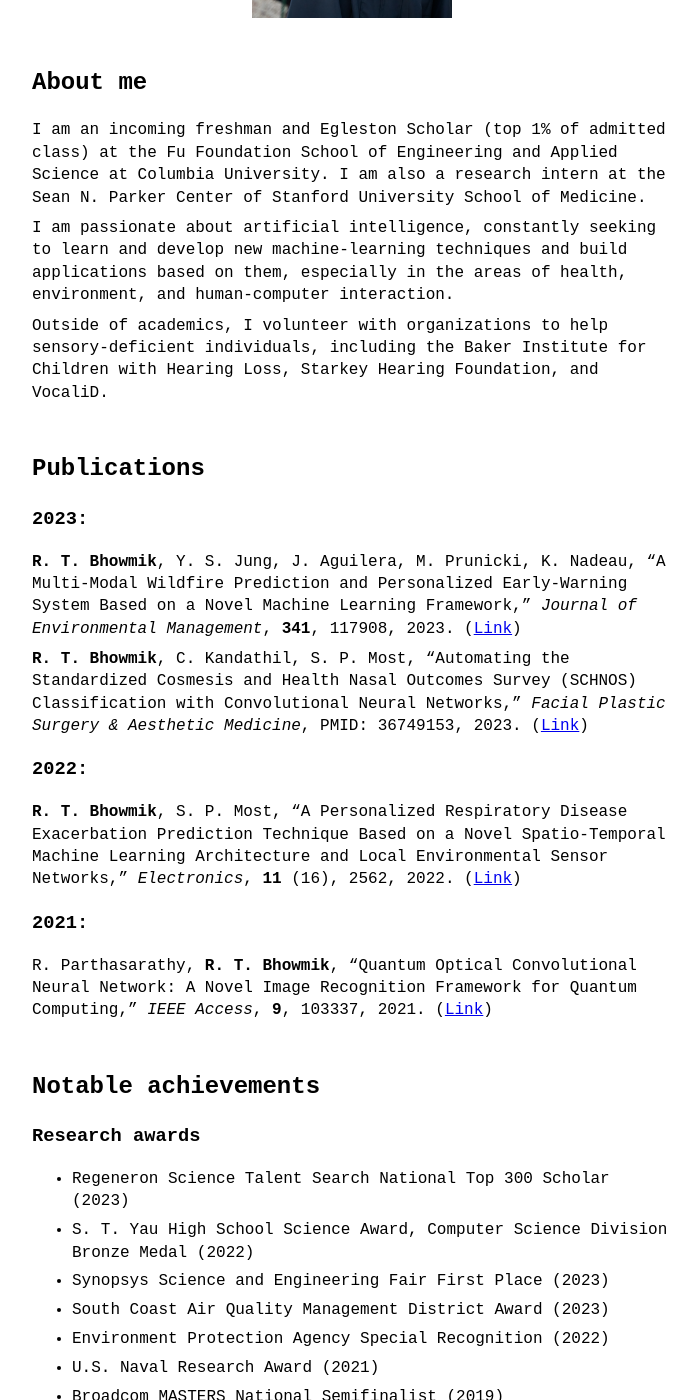
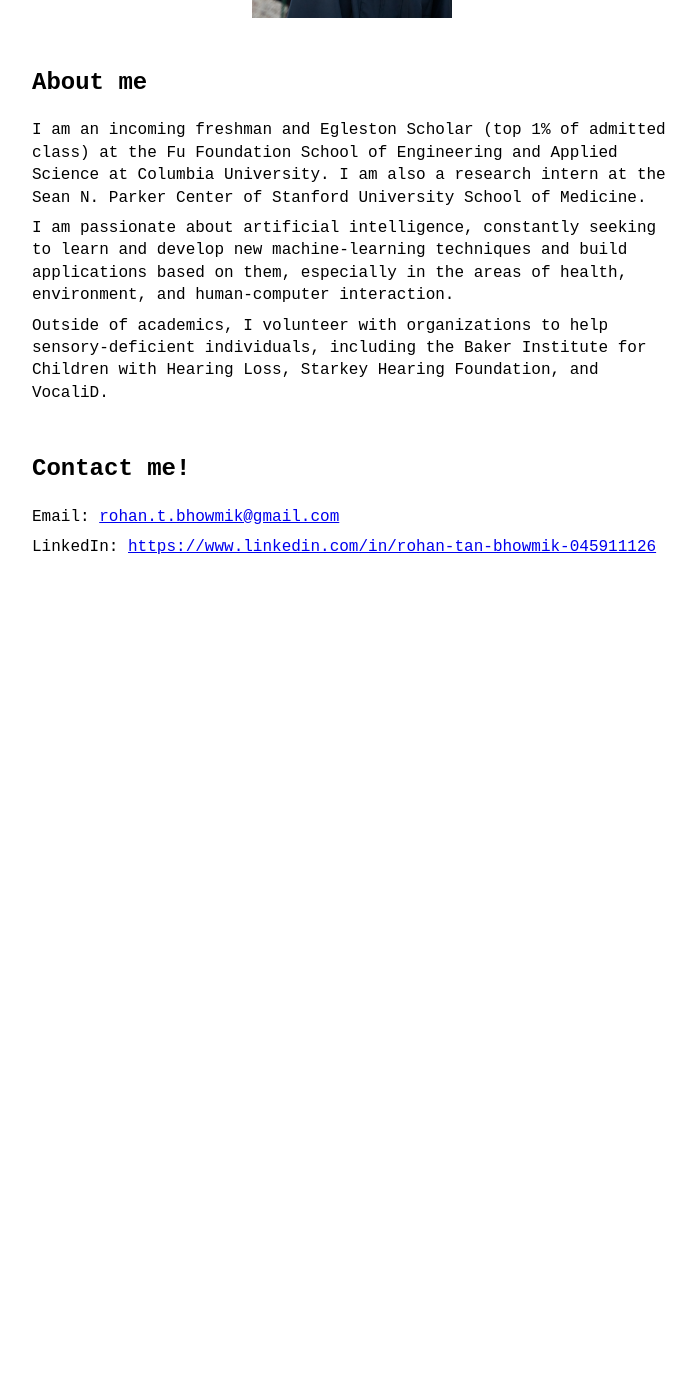
Before and after one commit to rohan-tan-bhowmik/rohan-tan-bhowmik.github.io, a Jekyll site: the page built from index.md, in a window 1280 px wide and 1400 px high, scrolled down 501 px. Shown: the whole window, without its empty margins (288-985 px from the left). Built offline with Jekyll 4.4.1, drawn with Linux system fonts in a browser that asks for light colours; after the commit the page ends 1131 px from its top, so only the background shows below that; some of the changed text lies outside the part shown.

Commit message:
pooopofdawfedbdrw

```diff
--- a/index.md
+++ b/index.md
@@ -14,42 +14,6 @@ I am passionate about artificial intelligence, constantly seeking to learn and d
 
 Outside of academics, I volunteer with organizations to help sensory-deficient individuals, including the Baker Institute for Children with Hearing Loss, Starkey Hearing Foundation, and VocaliD.
 
-<h2>Publications</h2>
-<h3>2023:</h3>
-<b>R. T. Bhowmik</b>, Y. S. Jung, J. Aguilera, M. Prunicki, K. Nadeau, “A Multi-Modal Wildfire Prediction and Personalized Early-Warning System Based on a Novel Machine Learning Framework,” <i>Journal of Environmental Management</i>, <b>341</b>, 117908, 2023. (<a target="_blank" href='https://doi.org/10.1016/j.jenvman.2023.117908'>Link</a>)
-
-<b>R. T. Bhowmik</b>, C. Kandathil, S. P. Most, “Automating the Standardized Cosmesis and Health Nasal Outcomes Survey (SCHNOS) Classification with Convolutional Neural Networks,” <i>Facial Plastic Surgery & Aesthetic Medicine</i>, PMID: 36749153, 2023. (<a target="_blank" href='https://doi.org/10.1089/fpsam.2022.0306'>Link</a>)
-
-<h3>2022:</h3>
-<b>R. T. Bhowmik</b>, S. P. Most, “A Personalized Respiratory Disease Exacerbation Prediction Technique Based on a Novel Spatio-Temporal Machine Learning Architecture and Local Environmental Sensor Networks,” <i>Electronics</i>, <b>11</b> (16), 2562, 2022. (<a target="_blank" href='https://doi.org/10.3390/electronics11162562'>Link</a>)
-
-<h3>2021:</h3>
-R. Parthasarathy, <b>R. T. Bhowmik</b>, “Quantum Optical Convolutional Neural Network: A Novel Image Recognition Framework for Quantum Computing,” <i>IEEE Access</i>, <b>9</b>, 103337, 2021. (<a target="_blank" href='https://doi.org/10.1109/ACCESS.2021.3098775'>Link</a>)
-
-<h2>Notable achievements</h2>
-<h3>Research awards</h3>
-
-<ul>
-<li>Regeneron Science Talent Search National Top 300 Scholar (2023)</li>
-<li>S. T. Yau High School Science Award, Computer Science Division Bronze Medal (2022)</li>
-<li>Synopsys Science and Engineering Fair First Place (2023)</li>
-<li>South Coast Air Quality Management District Award (2023)</li>
-<li>Environment Protection Agency Special Recognition (2022)</li>
-<li>U.S. Naval Research Award (2021)</li>
-<li>Broadcom MASTERS National Semifinalist (2019)</li>
-</ul>
-
-<h3>Competition awards</h3>
-<ul>
-<li>USA Physics Olympiad National Silver Medalist (2022, 2023)</li>
-<li>USA Astronomy & Astrophysics Olympiad, National Top 30 (2021-2022), Bronze Medalist (2023)</li>
-<li>USA Junior Math Olympiad Qualifier (2020), American Invitational Math Exam Qualifier (2020-2023)</li>
-<li>USA Computational Olympiad Gold Level (2020-2023)</li>
-<li>USA Biology Olympiad, Semifinalist (2021-2022)</li>
-<li>TEAMS (Tests of Engineering Aptitude, Mathematics, and Science) Competition, National 2nd Place Overall (2022), California 1st Place (2020)</li>
-<li>Regional Physics Bowl, 1st Place (2021)</li>
-<li>Arete Labs Online Math Tournament National High School Champion (2022)</li>
-</ul>
 
 <h2>Contact me!</h2>
 
```
Also changed, not shown: other parts of index.md (+1 -1 lines), awards.md (added, +30 -0 lines), publications.md (added, +19 -0 lines), research.md (+1 -2 lines).
